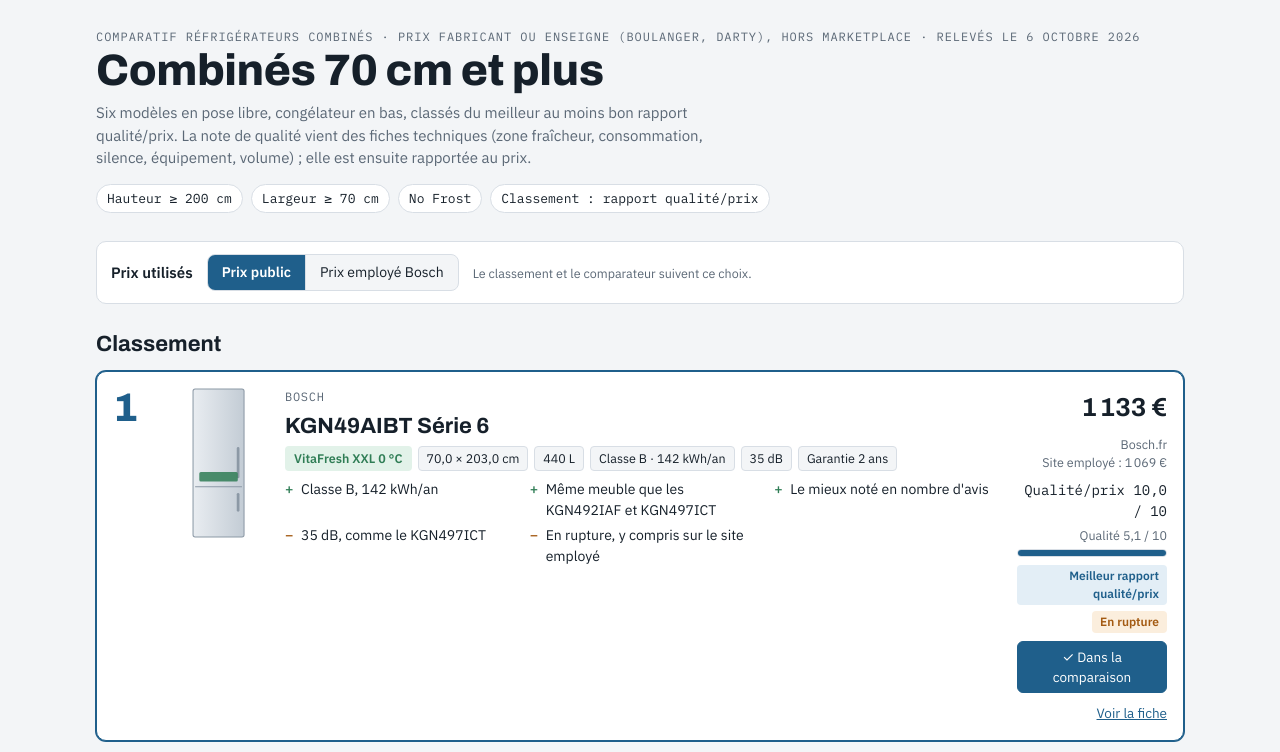
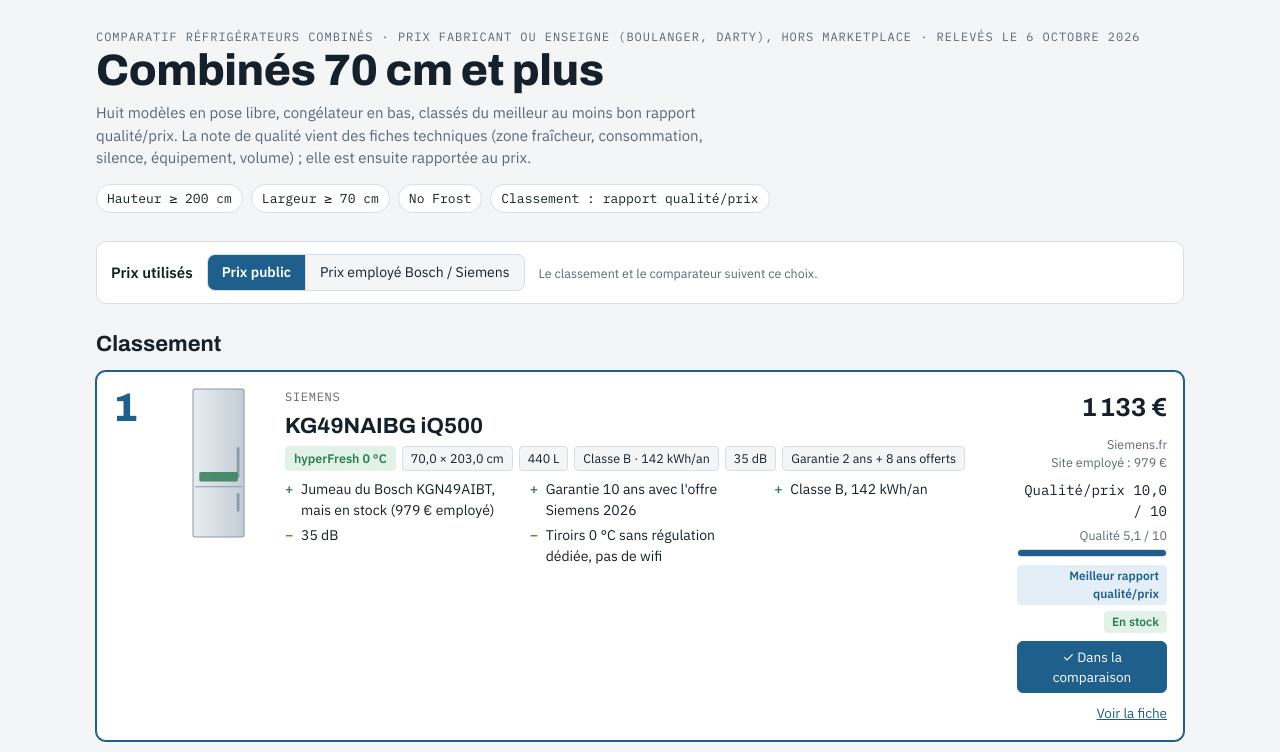
Before and after one commit to hugoflying/TEST2, a plain HTML site: page index.html in a window 1280 px wide. Shown: the top 752 px of the page. Drawn offline with Linux system fonts and the light colour scheme.

Commit message:
Update product descriptions and pricing details

```diff
--- a/index.html
+++ b/index.html
@@ -163,7 +163,7 @@
   <header>
     <div class="eyebrow">Comparatif réfrigérateurs combinés · prix fabricant ou enseigne (Boulanger, Darty), hors marketplace · relevés le 6 octobre 2026</div>
     <h1>Combinés 70 cm et plus</h1>
-    <p class="lede">Six modèles en pose libre, congélateur en bas, classés du meilleur au moins bon rapport qualité/prix. La note de qualité vient des fiches techniques (zone fraîcheur, consommation, silence, équipement, volume) ; elle est ensuite rapportée au prix.</p>
+    <p class="lede">Huit modèles en pose libre, congélateur en bas, classés du meilleur au moins bon rapport qualité/prix. La note de qualité vient des fiches techniques (zone fraîcheur, consommation, silence, équipement, volume) ; elle est ensuite rapportée au prix.</p>
     <div class="criteria">
       <span class="crit">Hauteur ≥ 200 cm</span>
       <span class="crit">Largeur ≥ 70 cm</span>
@@ -176,7 +176,7 @@
     <span class="pricebar-label" id="pm-label">Prix utilisés</span>
     <div class="seg" role="radiogroup" aria-labelledby="pm-label">
       <button type="button" role="radio" id="pm-public" data-mode="public" aria-checked="true">Prix public</button>
-      <button type="button" role="radio" id="pm-employe" data-mode="employe" aria-checked="false">Prix employé Bosch</button>
+      <button type="button" role="radio" id="pm-employe" data-mode="employe" aria-checked="false">Prix employé Bosch / Siemens</button>
     </div>
     <span class="shop" id="pm-hint">Le classement et le comparateur suivent ce choix.</span>
   </div>
@@ -201,9 +201,9 @@
     <p><strong>Consommation.</strong> Notée sur la classe énergétique (A = 10, B = 8, C = 6, D = 4).</p>
     <p><strong>Silence.</strong> 29 dB vaut 10, 35 dB vaut 2. <strong>Volume</strong> : de 440 L (4) à 486 L (10). <strong>Équipement</strong> : double circuit de froid (+5), wifi (+3), base 2.</p>
     <p><strong>Note de qualité.</strong> Moyenne pondérée des critères ci-dessus : zone fraîcheur 37,5 %, consommation 25 %, silence 19 %, équipement 12,5 %, volume 6 %. Le prix n'y entre pas.</p>
-    <p><strong>Rapport qualité/prix.</strong> Note de qualité divisée par le prix en milliers d'euros. Le meilleur rapport vaut 10, les autres sont exprimés par rapport à lui. En mode « Prix employé Bosch », les trois Bosch prennent leur prix employé ; les autres marques gardent leur prix public.</p>
+    <p><strong>Rapport qualité/prix.</strong> Note de qualité divisée par le prix en milliers d'euros. Le meilleur rapport vaut 10, les autres sont exprimés par rapport à lui. En mode « Prix employé Bosch / Siemens », les modèles dont le prix employé est connu (trois Bosch et le Siemens KG49NAIBG) le prennent ; les autres gardent leur prix public.</p>
     <p><strong>Coût sur 10 ans.</strong> Prix d'achat plus électricité sur 10 ans, à 0,28 € le kWh, d'après la consommation de l'étiquette énergie.</p>
-    <p><strong>Garanties.</strong> Tous les modèles ont la garantie légale de conformité de 2 ans. Liebherr ajoute 10 ans sur le compresseur pour un usage privé, à condition d'enregistrer l'appareil (numéro de série et preuve d'achat) sur son site. Bosch et Miele proposent des extensions après enregistrement ou contre paiement : vérifiez les conditions au moment de l'achat. La garantie n'entre pas dans le score.</p>
+    <p><strong>Garanties.</strong> Tous les modèles ont la garantie légale de conformité de 2 ans. Liebherr ajoute 10 ans sur le compresseur pour un usage privé, à condition d'enregistrer l'appareil (numéro de série et preuve d'achat) sur son site. Siemens offre 8 ans de garantie en plus des 2 ans sur ses combinés iQ500 et iQ700 achetés entre le 1er avril et le 31 décembre 2026. Bosch et Miele proposent des extensions après enregistrement ou contre paiement : vérifiez les conditions au moment de l'achat. La garantie n'entre pas dans le score.</p>
     <p><strong>Illustrations.</strong> Silhouettes dessinées à la même échelle à partir des dimensions réelles, pas des photos : suivez le lien de chaque modèle pour voir le produit.</p>
   </section>
 </div>
@@ -235,6 +235,16 @@
    fresh:"VitaFresh XXL 0 °C",fs:6,isZero:true,duo:false,wifi:false,doors:2,handle:"bar",rating:"4,4/5 (134 avis, Bosch)",
    pros:["Classe B, 142 kWh/an","Même meuble que les KGN492IAF et KGN497ICT","Le mieux noté en nombre d'avis"],
    cons:["35 dB, comme le KGN497ICT","En rupture, y compris sur le site employé"]},
+  {id:"siemensNAIBG",gar:"2 ans + 8 ans offerts",garNote:"Offre Siemens : 8 ans de garantie en plus des 2 ans pour les combinés iQ500 et iQ700 achetés du 1er avril au 31 décembre 2026",parts:"15 ans",brand:"Siemens",name:"KG49NAIBG iQ500",price:1133,priceEmp:979,shop:"Siemens.fr",stock:"En stock",url:"https://www.siemens-home.bsh-group.com/fr/fr/product/froid/refrigerateurs-et-congelateurs-pose-libre/refrigerateurs-congelateurs-combines-pose-libre/KG49NAIBG",
+   w:70,h:203,d:66.7,fridge:311,freezer:129,cls:"B",kwh:142,db:35,dbTxt:"35",
+   fresh:"hyperFresh 0 °C",fs:6,isZero:true,duo:false,wifi:false,doors:2,handle:"bar",rating:"4,7/5 (45 avis, Siemens)",
+   pros:["Jumeau du Bosch KGN49AIBT, mais en stock (979 € employé)","Garantie 10 ans avec l'offre Siemens 2026","Classe B, 142 kWh/an"],
+   cons:["35 dB","Tiroirs 0 °C sans régulation dédiée, pas de wifi"]},
+  {id:"siemensN4XAF",gar:"2 ans + 8 ans offerts",garNote:"Offre Siemens : 8 ans de garantie en plus des 2 ans pour les combinés iQ500 et iQ700 achetés du 1er avril au 31 décembre 2026",parts:"15 ans",brand:"Siemens",name:"KG49N4XAF iQ500",price:1749.99,shop:"Siemens.fr",stock:"En rupture",url:"https://www.siemens-home.bsh-group.com/fr/fr/product/froid/refrigerateurs-et-congelateurs-pose-libre/refrigerateurs-congelateurs-combines-pose-libre/KG49N4XAF",
+   w:70,h:203,d:66.7,fridge:311,freezer:129,cls:"A",kwh:122,kwhEst:true,db:29,dbTxt:"29",
+   fresh:"hyperFresh 0 °C",fs:6,isZero:true,duo:false,wifi:false,doors:2,handle:"bar",rating:"4,3/5 (21 avis, Siemens)",
+   pros:["Jumeau du Bosch KGN492IAF : 29 dB, classe A","Garantie 10 ans avec l'offre Siemens 2026","Porte noDistance, se colle au mur"],
+   cons:["160 € de plus que le Bosch équivalent","En rupture chez Siemens"]},
   {id:"bosch497",gar:"2 ans",garNote:"Extensions proposées via MyBosch après enregistrement",parts:"15 ans",brand:"Bosch",name:"KGN497ICT Série 4",price:1499.99,priceEmp:1019,shop:"Bosch.fr",stock:"En stock",stockEmp:"Disponible",url:"https://www.bosch-home.fr/fr/product/le-froid/refrigerateurs-combines/combines-avec-congelateurs-en-bas-pose-libre/KGN497ICT",
    w:70,h:203,d:66.7,fridge:311,freezer:129,cls:"C",kwh:178,db:35,dbTxt:"35",
    fresh:"VitaFresh XXL 0 °C",fs:6,isZero:true,duo:false,wifi:false,doors:2,handle:"bar",rating:"4,7/5 (76 avis, Bosch)",
@@ -254,7 +264,7 @@
 
 function priceOf(m){ return mode==="employe" && m.priceEmp ? m.priceEmp : m.price; }
 function stockOf(m){ return mode==="employe" && m.stockEmp ? m.stockEmp : m.stock; }
-function shopOf(m){ return mode==="employe" && m.priceEmp ? "Site employé Bosch" : m.shop; }
+function shopOf(m){ return mode==="employe" && m.priceEmp ? "Site employé Bosch / Siemens" : m.shop; }
 function cost10(m){ return priceOf(m) + (m.kwh||0)*KWH_PRICE*10; }
 function quality(m){
   const s = {
@@ -269,7 +279,8 @@
 function ranked(){
   const raw = MODELS.map(m=>{const q=quality(m); return {m,q,r:q/(priceOf(m)/1000)};});
   const rMax = Math.max(...raw.map(x=>x.r));
-  return raw.map(x=>({...x,s:10*x.r/rMax})).sort((a,b)=>b.s-a.s);
+  const out = m=>/rupture/i.test(stockOf(m))?1:0;
+  return raw.map(x=>({...x,s:10*x.r/rMax})).sort((a,b)=>(Math.abs(b.s-a.s)>1e-9 ? b.s-a.s : out(a.m)-out(b.m)));
 }
 
 /* Silhouette à l'échelle : 1 cm = 0.7 unité, même échelle pour tous */
@@ -424,7 +435,7 @@
   mode = b.dataset.mode;
   document.querySelectorAll(".seg button").forEach(x=>x.setAttribute("aria-checked",String(x===b)));
   document.getElementById("pm-hint").textContent = mode==="employe"
-    ? "Les trois Bosch passent au prix du site employé ; Liebherr et Miele gardent leur prix public."
+    ? "Les Bosch et le Siemens KG49NAIBG passent au prix du site employé ; les autres gardent leur prix public."
     : "Le classement et le comparateur suivent ce choix.";
   renderAll();
 }));
```
